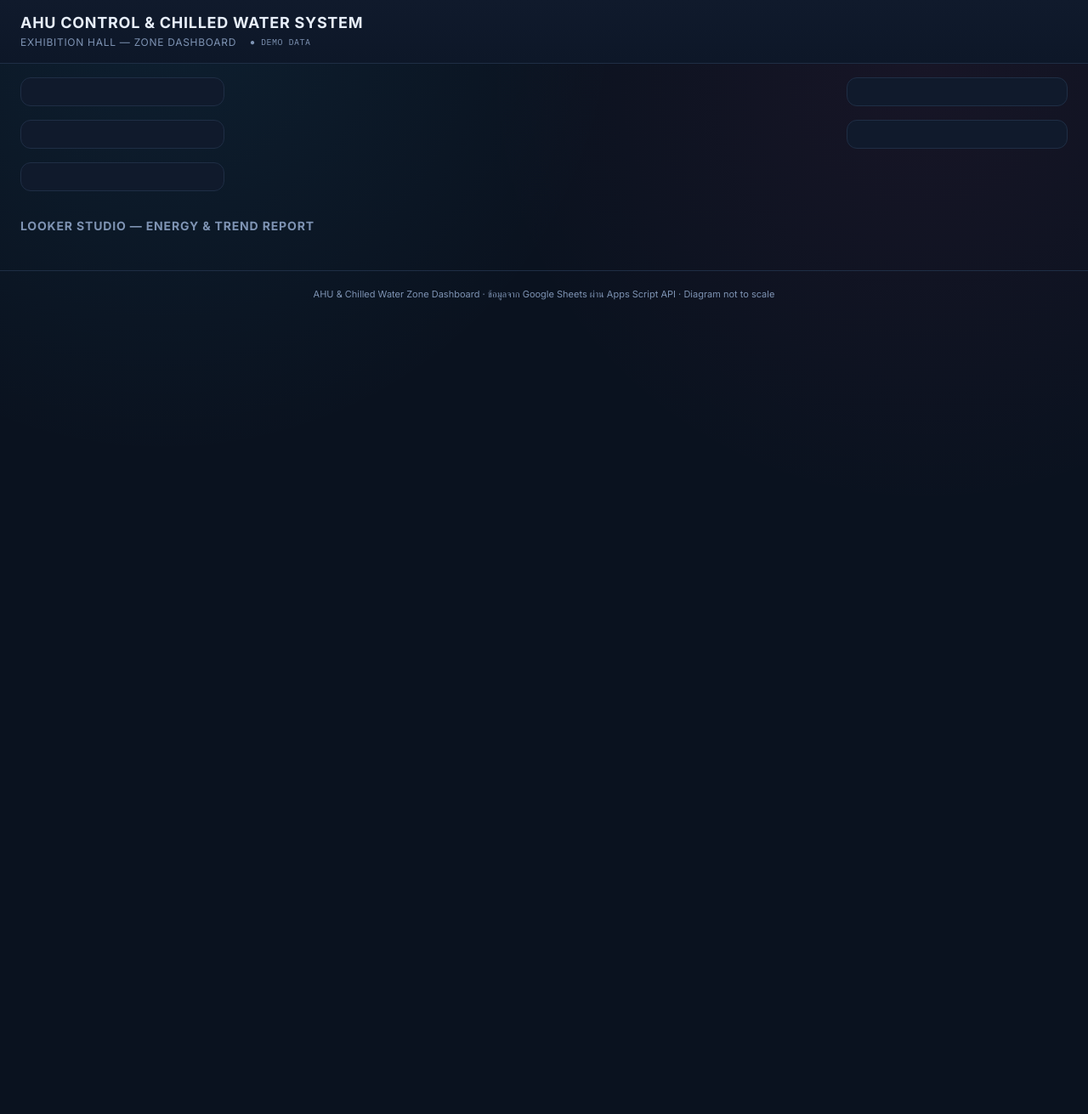
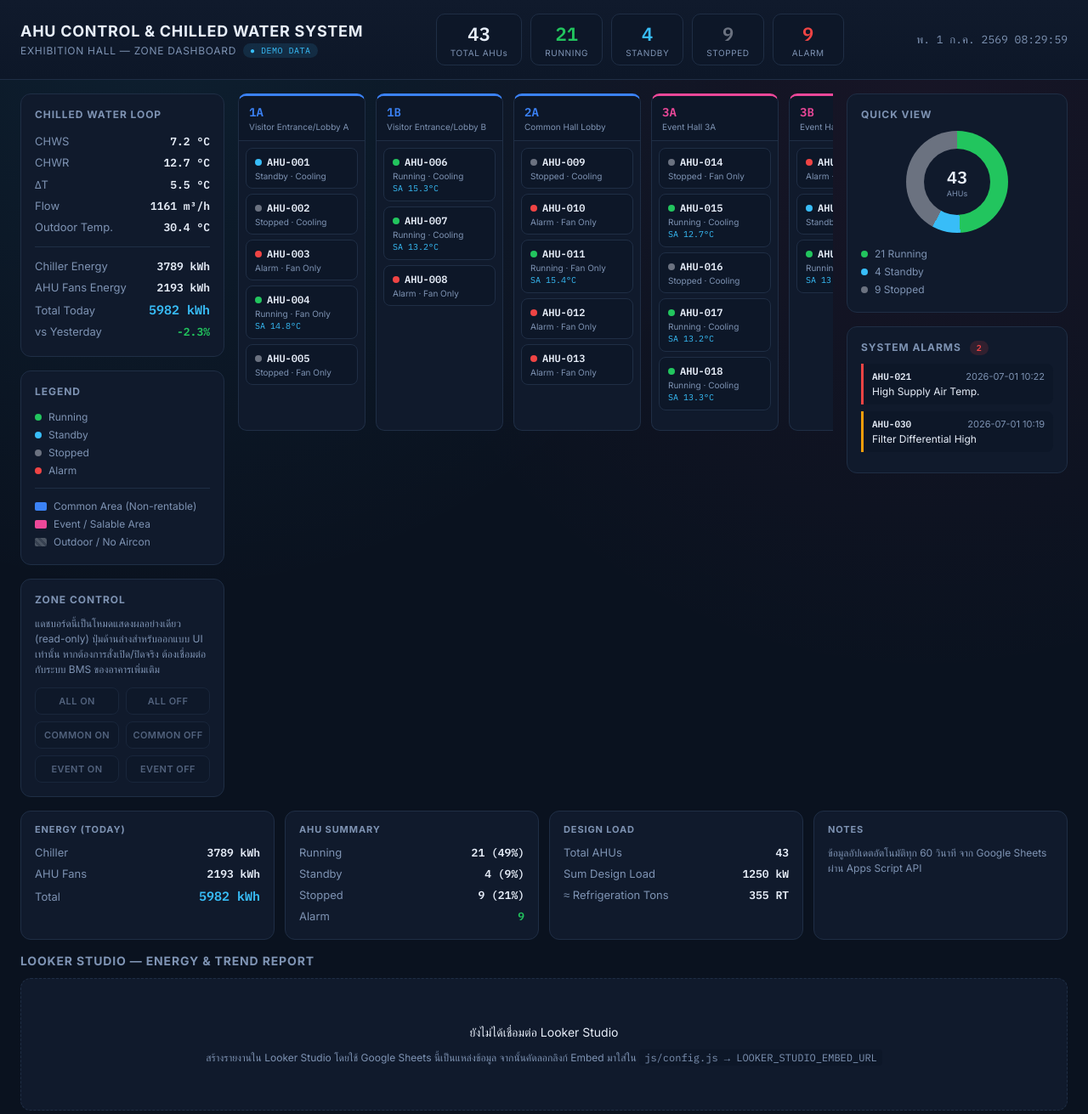
Before and after one commit to ienginnotech-tech/PSD.eNGINNo-AHU-Chiller-EVENT-Monitor, a plain HTML site: page index.html in a window 1280 px wide. Shown: the top 1311 px of the page at 85% size. Before the commit the page ends 800 px from the top, so only its background shows below. Drawn offline with Linux system fonts and the light colour scheme; files that its build step writes are made by us from their sources.

Commit message:
Update index.html

```diff
--- a/index.html
+++ b/index.html
@@ -4,7 +4,7 @@
 <meta charset="UTF-8" />
 <meta name="viewport" content="width=device-width, initial-scale=1.0" />
 <title>AHU & Chilled Water System — Exhibition Hall Zone Dashboard</title>
-<link rel="stylesheet" href="css/style.css" />
+<link rel="stylesheet" href="style.css" />
 </head>
 <body>
 
@@ -43,9 +43,9 @@
   AHU &amp; Chilled Water Zone Dashboard · ข้อมูลจาก Google Sheets ผ่าน Apps Script API · Diagram not to scale
 </footer>
 
-<script src="js/config.js"></script>
-<script src="js/mock-data.js"></script>
-<script src="js/data-service.js"></script>
-<script src="js/dashboard.js"></script>
+<script src="config.js"></script>
+<script src="mock-data.js"></script>
+<script src="data-service.js"></script>
+<script src="dashboard.js"></script>
 </body>
 </html>
```
